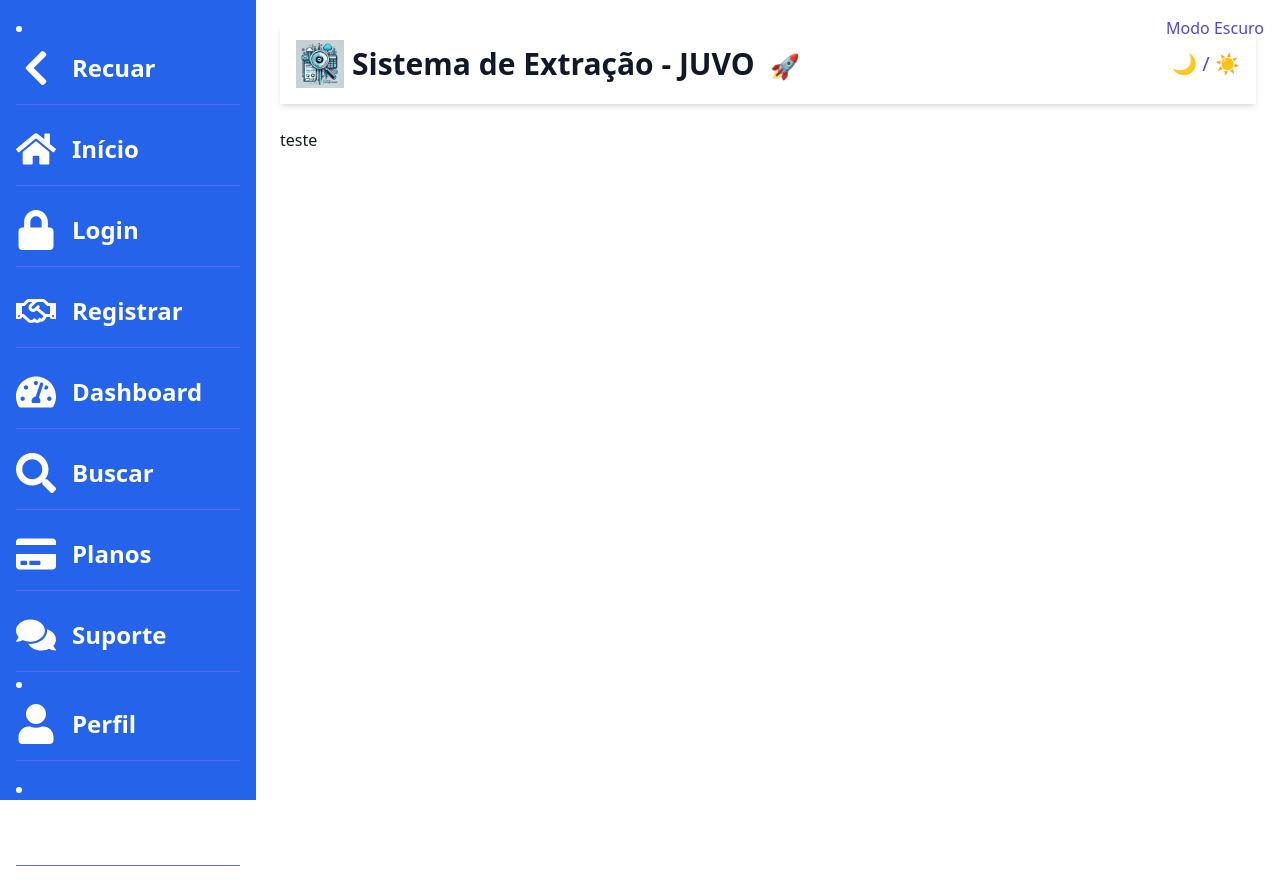
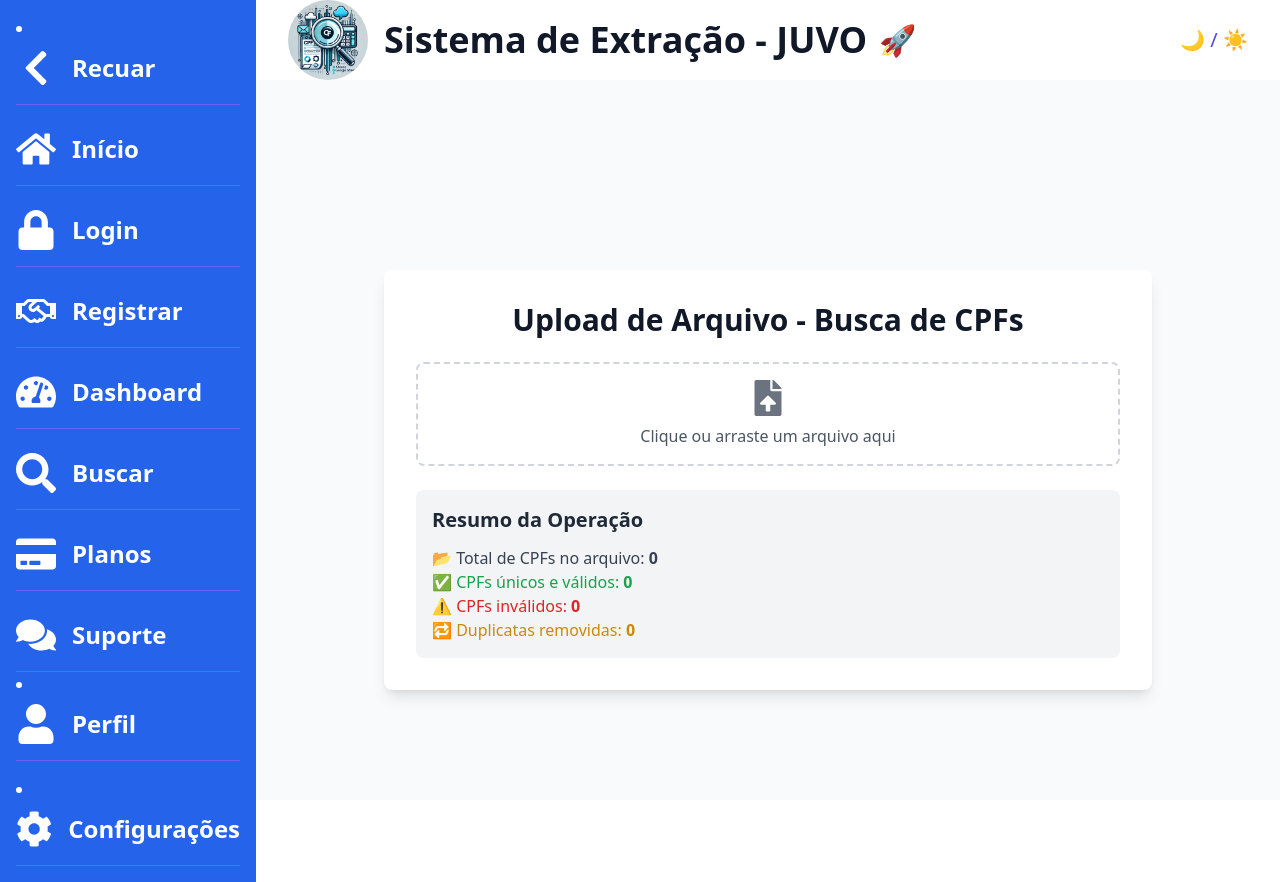
Before and after one commit to gustavomarques00/consulta_cpf_bot, a Next.js app in the folder frontend/: page /search in a window 1280 px wide. Built offline with nearby package versions, Linux system fonts and the light colour scheme.

Commit message:
🔥 Refatoração e melhorias na extração de dados

```diff
--- a/frontend/app/ThemeProvider.tsx
+++ b/frontend/app/ThemeProvider.tsx
@@ -23,9 +23,6 @@
 
   return (
     <div>
-      <button onClick={toggleTheme} className="absolute top-4 right-4 text-indigo-600 dark:text-indigo-400">
-        {darkMode ? "Modo Claro" : "Modo Escuro"}
-      </button>
       {children}
     </div>
   );
--- /dev/null
+++ b/frontend/app/components/CpfList.tsx
@@ -0,0 +1,18 @@
+"use client";
+
+interface CpfListProps {
+  cpfList: string[];
+}
+
+export default function CpfList({ cpfList }: CpfListProps) {
+  return (
+    <div className="mt-6 overflow-y-auto max-h-40 bg-gray-100 dark:bg-gray-700 p-4 rounded-lg">
+      <h3 className="text-lg font-semibold text-gray-800 dark:text-white">CPFs Válidos:</h3>
+      <ul className="text-gray-700 dark:text-gray-300 text-sm">
+        {cpfList.map((cpf, index) => (
+          <li key={index} className="border-b border-gray-300 dark:border-gray-600 py-1">{cpf}</li>
+        ))}
+      </ul>
+    </div>
+  );
+}
--- /dev/null
+++ b/frontend/app/components/FileUploader.tsx
@@ -0,0 +1,17 @@
+"use client";
+
+import { FaFileUpload } from "react-icons/fa";
+
+interface FileUploaderProps {
+  onFileUpload: (event: React.ChangeEvent<HTMLInputElement>) => void;
+}
+
+export default function FileUploader({ onFileUpload }: FileUploaderProps) {
+  return (
+    <label className="w-full flex flex-col items-center p-4 border-2 border-dashed border-gray-300 dark:border-gray-600 rounded-lg cursor-pointer hover:border-indigo-500 transition">
+      <FaFileUpload className="text-4xl text-gray-500 dark:text-gray-400 mb-2" />
+      <span className="text-gray-600 dark:text-gray-300">Clique ou arraste um arquivo aqui</span>
+      <input type="file" accept=".xlsx, .csv" className="hidden" onChange={onFileUpload} />
+    </label>
+  );
+}
--- /dev/null
+++ b/frontend/app/components/StatsPanel.tsx
@@ -0,0 +1,22 @@
+"use client";
+
+interface StatsPanelProps {
+  stats: {
+    total: number;
+    valid: number;
+    invalid: number;
+    duplicates: number;
+  };
+}
+
+export default function StatsPanel({ stats }: StatsPanelProps) {
+  return (
+    <div className="mt-6 p-4 bg-gray-100 dark:bg-gray-700 rounded-lg">
+      <h2 className="text-xl font-semibold text-gray-800 dark:text-white mb-3">Resumo da Operação</h2>
+      <p className="text-gray-700 dark:text-gray-300">📂 Total de CPFs no arquivo: <strong>{stats.total}</strong></p>
+      <p className="text-green-600 dark:text-green-400">✅ CPFs únicos e válidos: <strong>{stats.valid}</strong></p>
+      <p className="text-red-600 dark:text-red-400">⚠️ CPFs inválidos: <strong>{stats.invalid}</strong></p>
+      <p className="text-yellow-600 dark:text-yellow-400">🔁 Duplicatas removidas: <strong>{stats.duplicates}</strong></p>
+    </div>
+  );
+}
--- a/frontend/app/globals.css
+++ b/frontend/app/globals.css
@@ -15,6 +15,11 @@
 
   html[data-theme="light"] body {
     @apply bg-white text-gray-900;
+  }
+
+  /* Estilo para a área de conteúdo */
+  section {
+    @apply max-h-screen overflow-auto;
   }
 }
 
--- a/frontend/app/layout.tsx
+++ b/frontend/app/layout.tsx
@@ -3,7 +3,7 @@
 import { useState, useEffect } from "react";
 import { Geist, Geist_Mono } from "next/font/google";
 import Link from "next/link";
-import { FaHome, FaLock, FaRegHandshake, FaTachometerAlt, FaSearch, FaCreditCard, FaComments, FaUser, FaCog, FaChevronLeft, FaChevronRight  } from 'react-icons/fa'; // Ícones do React Icons
+import { FaHome, FaLock, FaRegHandshake, FaTachometerAlt, FaSearch, FaCreditCard, FaComments, FaUser, FaCog, FaChevronLeft, FaChevronRight } from 'react-icons/fa'; // Ícones do React Icons
 import SidebarLink from "./components/SidebarLink"; // Importando o componente SidebarLink
 import "./globals.css";
 import ThemeProvider from "./ThemeProvider";
@@ -35,11 +35,11 @@
 
   return (
     <html lang="pt-BR">
-      <body className="antialiased bg-white dark:bg-gray-900 dark:text-white">
+      <body className="antialiased bg-white dark:bg-gray-900 dark:text-white min-h-screen">
         <ThemeProvider>
-          <div className="flex min-h-screen">
+          <div className="flex overflow-hidden min-h-screen">
             {/* Sidebar Dinâmica - Com ícones e texto chamativo */}
-            <aside className={`transition-all duration-300 ${sidebarOpen ? "w-64" : "w-20"} bg-blue-600 text-white p-4 flex flex-col justify-between h-screen`}>
+            <aside className={`transition-all duration-300 ${sidebarOpen ? 'w-64' : 'w-20'} bg-blue-600 text-white p-4 flex flex-col justify-between`}>
               <div>
                 {/* Botão de Alternância com ícones */}
                 <button
@@ -75,12 +75,14 @@
             </aside>
 
             {/* Conteúdo Principal */}
-            <main className="flex-1 p-6 overflow-auto">
-              <header className="bg-white shadow-md p-4 mb-6 dark:bg-gray-800 dark:text-white flex justify-between items-center">
+            <main className="flex flex-col h-screen overflow-hidden w-full">
+              {/* Cabeçalho da Página */}
+              <header className="h-20 bg-white shadow-md p-8 dark:bg-gray-800 dark:text-white flex justify-between items-center">
                 <Link href="/" className="flex items-center">
-                  <img src="/logo.webp" alt="Logo JUVO" className="w-12 h-12 mr-2" />
-                  <h1 className="text-3xl font-semibold text-gray-900 dark:text-white">
-                    Sistema de Extração - JUVO <span className="text-2xl ml-2">🚀</span>
+                  <img src="/logo.webp" alt="Logo JUVO" className="w-20 h-20 mr-4 rounded-full" />
+                  <h1 className="text-4xl font-extrabold text-gray-900 dark:text-white flex items-center">
+                    Sistema de Extração - JUVO
+                    <span className="text-3xl ml-3 text-indigo-500">🚀</span>
                   </h1>
                 </Link>
 
@@ -95,7 +97,9 @@
               </header>
 
               {/* Renderiza o conteúdo da página */}
-              <section>{children}</section>
+              <section className='flex-grow h-[calc(100vh-80px)] w-full overflow-auto'>
+                {children}
+              </section>
             </main>
           </div>
         </ThemeProvider>
--- a/frontend/app/login/page.tsx
+++ b/frontend/app/login/page.tsx
@@ -22,7 +22,6 @@
     control,
     handleSubmit,
     formState: { errors },
-    watch,
   } = useForm<LoginFormData>();
 
   const onSubmit = async (data: LoginFormData) => {
@@ -45,8 +44,8 @@
   };
 
   return (
-    <div className="min-h-screen bg-gray-50 dark:bg-gray-900 p-8 flex items-center justify-center">
-      <div className="max-w-md w-full bg-white dark:bg-gray-800 p-8 rounded-lg shadow-md">
+    <div className="flex items-center justify-center min-h-screen bg-gray-50 dark:bg-gray-900 ">
+      <div className="w-full max-w-md bg-white dark:bg-gray-800 p-8 rounded-lg shadow-lg">
         <h1 className="text-3xl font-bold mb-6 text-center text-gray-900 dark:text-white">
           Login
         </h1>
--- a/frontend/app/search/page.tsx
+++ b/frontend/app/search/page.tsx
@@ -1,9 +1,70 @@
 "use client";
 
+import { useState } from "react";
+import { read, utils } from "xlsx";
+import FileUploader from "../components/FileUploader";
+import StatsPanel from "../components/StatsPanel";
+import CpfList from "../components/CpfList";
+import { isValidCPF } from "../utils/dataUtils";
+
 export default function SearchPage() {
+  const [cpfList, setCpfList] = useState<string[]>([]);
+  const [stats, setStats] = useState({ total: 0, valid: 0, invalid: 0, duplicates: 0 });
+
+  const handleFileUpload = async (event: React.ChangeEvent<HTMLInputElement>) => {
+    if (event.target.files?.length) {
+      const file = event.target.files[0];
+
+      // Lendo o arquivo XLSX/CSV
+      const reader = new FileReader();
+      reader.readAsArrayBuffer(file);
+      reader.onload = (e) => {
+        if (e.target?.result) {
+          const workbook = read(new Uint8Array(e.target.result as ArrayBuffer), { type: "array" });
+          const sheet = workbook.Sheets[workbook.SheetNames[0]];
+          const data = utils.sheet_to_json(sheet, { header: 1 });
+
+          // Extraindo CPFs da primeira coluna
+          const extractedCpfs = data
+            .slice(1) // Ignorando o cabeçalho
+            .map((row: any) => String(row[0]).trim().replace(/\D/g, "")) // Remove caracteres não numéricos
+            .filter((cpf) => cpf.length === 11); // Filtra apenas CPFs com 11 dígitos
+
+          // Separando CPFs válidos e inválidos
+          const validCpfs = extractedCpfs.filter(isValidCPF);
+          const invalidCpfs = extractedCpfs.filter((cpf) => !isValidCPF(cpf));
+
+          // Removendo duplicatas
+          const uniqueValidCpfs = Array.from(new Set(validCpfs));
+
+          setCpfList(uniqueValidCpfs);
+          setStats({
+            total: extractedCpfs.length,
+            valid: uniqueValidCpfs.length,
+            invalid: invalidCpfs.length,
+            duplicates: validCpfs.length - uniqueValidCpfs.length,
+          });
+        }
+      };
+    }
+  };
+
   return (
-    <div className="w-full">
-      <p>teste</p>
+    <div className="flex flex-col items-center justify-center min-h-screen bg-gray-50 dark:bg-gray-900 p-6">
+      <div className="w-full max-w-3xl bg-white dark:bg-gray-800 p-8 rounded-lg shadow-lg">
+        <h1 className="text-3xl font-bold text-center text-gray-900 dark:text-white mb-6">
+          Upload de Arquivo - Busca de CPFs
+        </h1>
+
+        {/* Componente de Upload */}
+        <FileUploader onFileUpload={handleFileUpload} />
+
+        {/* Componente de Estatísticas */}
+        <StatsPanel stats={stats} />
+
+        {/* Componente da Lista de CPFs */}
+        {cpfList.length > 0 && <CpfList cpfList={cpfList} />}
+      </div>
     </div>
   );
 }
```
Also changed, not shown: frontend/app/components/DataTable.tsx (added, +109 -0 lines), frontend/app/public/logo.webp (deleted), frontend/app/utils/dataUtils.ts (added).
